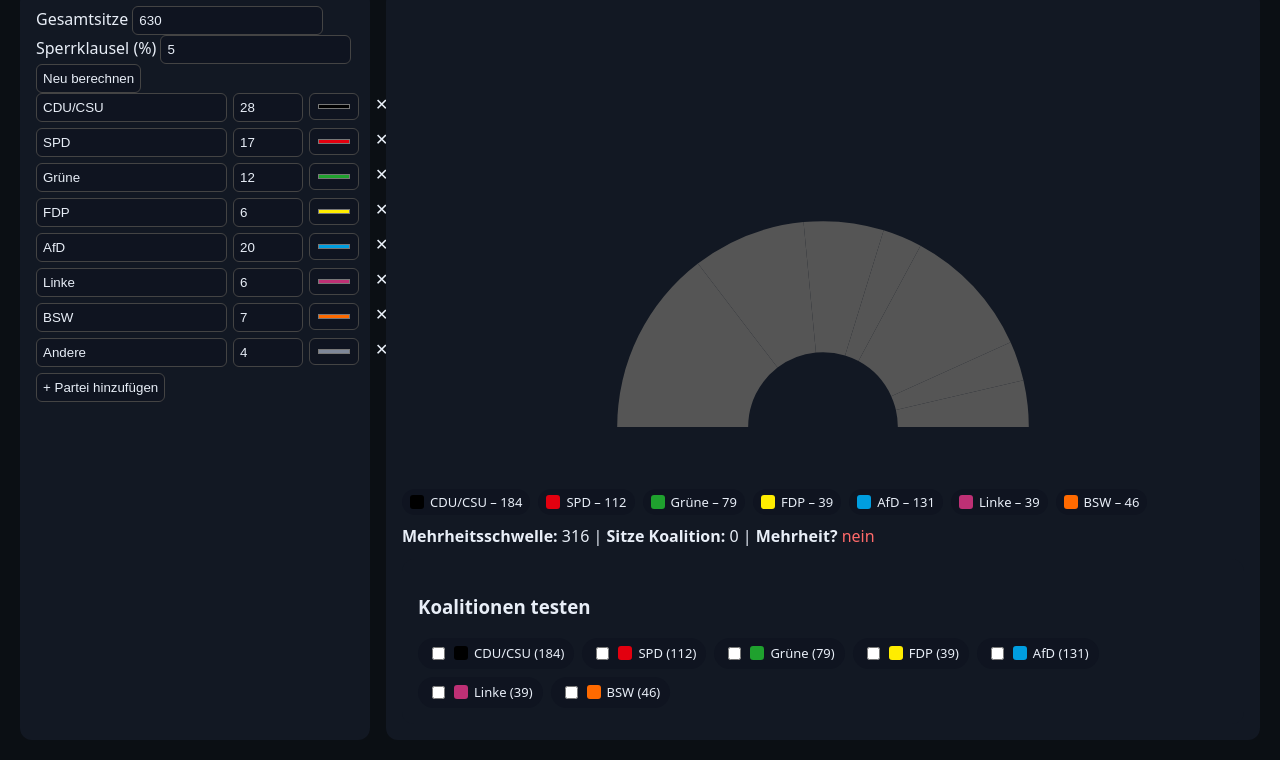
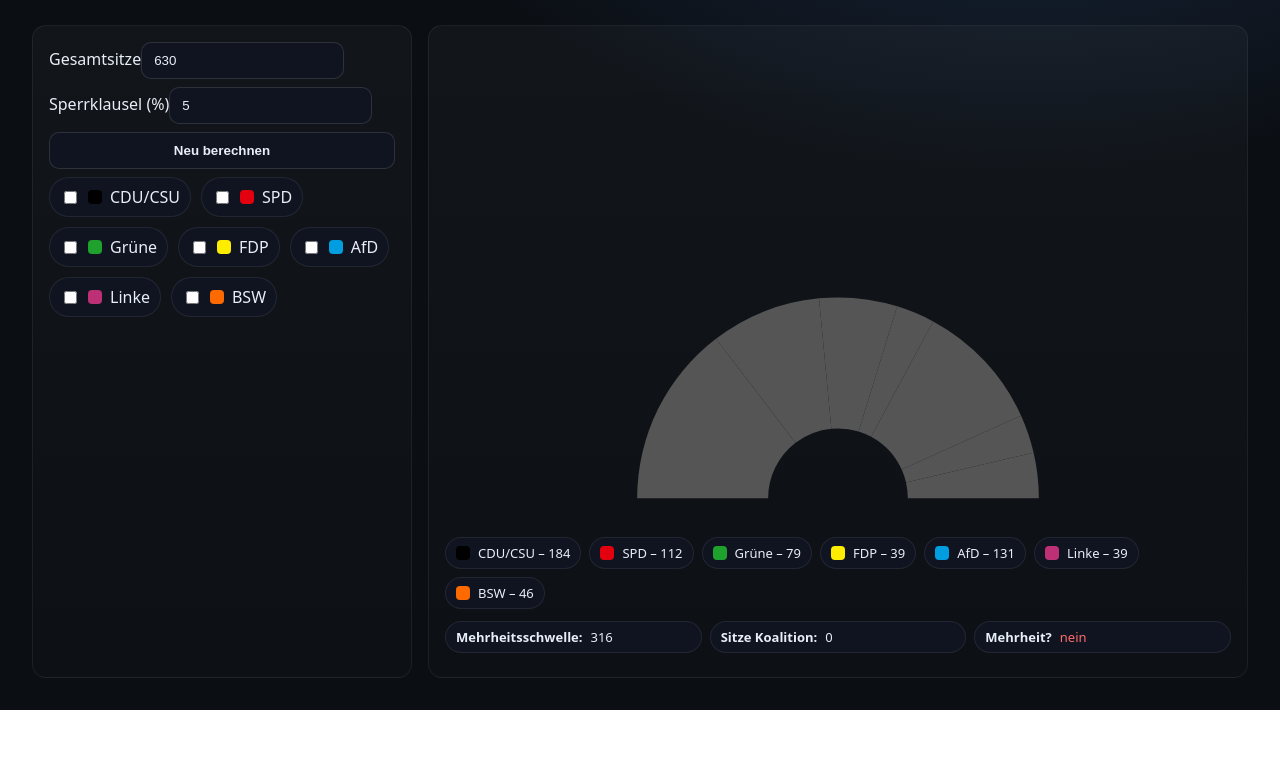
Before and after one commit to samuelherbst678-lab/officialkoaliton, a plain HTML site: page index.html in a window 1280 px wide. Shown: the part 104-864 px from the top of the page. After the commit the page ends 814 px from the top, so only its background shows below. Drawn offline with Linux system fonts and the light colour scheme.

Commit message:
Update index.html

```diff
--- a/index.html
+++ b/index.html
@@ -3,89 +3,124 @@
 <head>
 <meta charset="utf-8">
 <meta name="viewport" content="width=device-width, initial-scale=1">
-<title>Koalitionsrechner – Finale Version</title>
+<title>Koalitionsrechner</title>
 <style>
+  :root {
+    --bg: #0b0f14;
+    --card: #121823;
+    --ink: #e8eef7;
+    --muted: #a6b0bf;
+    --ok: #37d07a;
+    --bad: #ff6a6a;
+    --radius: 14px;
+  }
+  * { box-sizing: border-box; }
   body {
-    margin: 0;
-    padding: 20px;
-    font-family: system-ui, sans-serif;
-    background: #0b0f14;
-    color: #e8eef7;
+    margin:0; padding:32px;
+    font-family: system-ui,-apple-system,Segoe UI,Roboto,Ubuntu,Cantarell,Noto Sans,Helvetica,Arial;
+    background: radial-gradient(1200px 800px at 80% -20%, #1b2b45 0%, #0b0f14 55%);
+    color: var(--ink);
   }
-  h1 { margin-bottom: 10px; }
-  .wrap { display: grid; gap: 16px; grid-template-columns: 350px 1fr; }
+  h1 { margin:0 0 8px; font-size: clamp(20px,2.6vw,32px); }
+  p.sub { margin:0 0 24px; color:var(--muted); }
+
+  .wrap { display:grid; gap:16px; grid-template-columns:380px 1fr; }
+  @media(max-width:980px){ .wrap{ grid-template-columns:1fr; } }
+
   .card {
-    background: #121823;
-    border-radius: 12px;
-    padding: 16px;
+    background: linear-gradient(180deg,rgba(255,255,255,.03),rgba(255,255,255,.01));
+    border:1px solid rgba(255,255,255,.06);
+    border-radius: var(--radius);
+    padding:16px;
   }
-  .party-row {
-    display: grid;
-    grid-template-columns: 1fr 70px 60px 30px;
-    gap: 6px;
-    margin-bottom: 6px;
+  .row { display:flex; gap:8px; align-items:center; margin-bottom:8px; flex-wrap:wrap; }
+  .row>* { flex:1; }
+
+  input,select,button {
+    border-radius:10px;
+    border:1px solid rgba(255,255,255,.12);
+    background:#0f1420;
+    color:var(--ink);
+    padding:10px 12px;
   }
-  input,select,button {
-    background: #0f1420; border:1px solid #444; color:#e8eef7;
-    border-radius:6px; padding:6px;
-  }
-  button { cursor:pointer; }
+  button { cursor:pointer; font-weight:600; }
+
   .legend { display:flex; flex-wrap:wrap; gap:8px; margin-top:10px; }
   .legend .item {
-    display:flex; align-items:center; gap:6px; font-size:13px;
-    background:#0f1420; padding:4px 8px; border-radius:999px;
+    display:flex; align-items:center; gap:8px;
+    font-size:13px;
+    background:#0f1420;
+    border:1px solid rgba(255,255,255,.08);
+    padding:6px 10px;
+    border-radius:999px;
   }
-  .sw { width:14px; height:14px; border-radius:3px; display:inline-block; }
-  .checklist { display:flex; flex-wrap:wrap; gap:8px; margin-top:10px; }
+  .sw { width:14px; height:14px; border-radius:4px; display:inline-block; }
+
+  .pill { display:inline-flex; align-items:center; gap:8px;
+          font-size:13px; padding:6px 10px; border-radius:999px;
+          background:#0f1420; border:1px solid rgba(255,255,255,.08); }
+  .ok { color:var(--ok); }
+  .bad { color:var(--bad); }
+
+  .checklist { display:flex; flex-wrap:wrap; gap:10px; margin-top:8px; }
   .checklist label {
-    display:flex; align-items:center; gap:6px;
-    background:#0f1420; padding:6px 10px; border-radius:999px; font-size:13px;
+    display:flex; align-items:center; gap:8px;
+    border:1px solid rgba(255,255,255,.08);
+    padding:8px 10px; border-radius:999px;
+    background:#0f1420; cursor:pointer;
   }
-  .ok { color:#37d07a; }
-  .bad { color:#ff6a6a; }
-  svg path {
-    transition: all 0.8s ease;
-    transform-origin: center;
+
+  /* Animations */
+  path.segment {
+    transition: transform 0.8s ease-out, fill 0.4s ease;
+    transform-origin: bottom left;
+  }
+  path.segment.coalition {
+    transform: translateY(0px);
+  }
+  path.segment.non-coalition {
+    fill: #555; /* grau */
   }
 </style>
 </head>
 <body>
-  <h1>Koalitionsrechner – Finale Version</h1>
+  <h1>Koalitionsrechner – Proportionale Sitzverteilung</h1>
+  <p class="sub">Koalition auswählen und die Sitze live sehen.</p>
+
   <div class="wrap">
     <section class="card">
-      <div>
-        <label>Gesamtsitze</label>
-        <input id="totalSeats" type="number" value="630">
+      <div class="row">
+        <div><label>Gesamtsitze</label><input id="totalSeats" type="number" value="630"></div>
+        <div><label>Sperrklausel (%)</label><input id="threshold" type="number" value="5" step="0.1"></div>
       </div>
-      <div>
-        <label>Sperrklausel (%)</label>
-        <input id="threshold" type="number" value="5" step="0.1">
+      <div class="row">
+        <button id="calcBtn" type="button">Neu berechnen</button>
       </div>
-      <button id="calcBtn">Neu berechnen</button>
-      <div id="partyList"></div>
-      <button id="addRowBtn">+ Partei hinzufügen</button>
+      <div class="checklist" id="coalitionChecklist"></div>
     </section>
 
     <section class="card">
-      <svg id="seatChart" viewBox="0 0 900 500"></svg>
+      <svg id="seatChart" viewBox="0 0 900 550" preserveAspectRatio="xMidYMin meet"></svg>
       <div class="legend" id="legend"></div>
 
-      <div style="margin-top:10px">
-        <span><b>Mehrheitsschwelle:</b> <span id="majorityLbl">316</span></span> |
-        <span><b>Sitze Koalition:</b> <span id="coalSeats">0</span></span> |
-        <span><b>Mehrheit?</b> <span id="coalMajority" class="bad">nein</span></span>
-      </div>
-
-      <div class="card" style="margin-top:12px">
-        <h3>Koalitionen testen</h3>
-        <div class="checklist" id="coalitionChecklist"></div>
+      <div class="row" style="margin-top:12px">
+        <div class="pill"><strong>Mehrheitsschwelle:</strong> <span id="majorityLbl">316</span></div>
+        <div class="pill"><strong>Sitze Koalition:</strong> <span id="coalSeats">0</span></div>
+        <div class="pill"><strong>Mehrheit?</strong> <span id="coalMajority" class="bad">nein</span></div>
       </div>
     </section>
   </div>
 
 <script>
-const $ = s => document.querySelector(s);
-const $$ = s => Array.from(document.querySelectorAll(s));
+/* --- Polyfill für Safari: CSS.escape --- */
+if (!window.CSS || typeof CSS.escape !== "function") {
+  window.CSS = window.CSS || {};
+  CSS.escape = function(value) {
+    return String(value).replace(/[\0-\x1F\x7F]/g, "\uFFFD")
+      .replace(/^[0-9-]/, "\\$&")
+      .replace(/[^a-zA-Z0-9_\u00A0-\uFFFF-]/g, "\\$&");
+  };
+}
 
 const defaultParties = [
   {name:"CDU/CSU", color:"#000000", pct:28},
@@ -95,147 +130,127 @@ const defaultParties = [
   {name:"AfD",     color:"#009EE0", pct:20},
   {name:"Linke",   color:"#BE3075", pct:6},
   {name:"BSW",     color:"#FF6A00", pct:7},
-  {name:"Andere",  color:"#7e8799", pct:4},
 ];
 
-// --- Zuteilung ---
-function allocateSeats(parties,seats){
+function allocateSeats(parties, totalSeats){
   const factor=1000000, Q=[];
-  parties.forEach((p,i)=>{const v=p.pct*factor; for(let k=0;k<seats+5;k++)Q.push({i,val:v/(k+0.5)})});
+  parties.forEach((p,i)=>{ const v=p.pct*factor;
+    for(let k=0;k<totalSeats+5;k++){ Q.push({i,val:v/(k+0.5)}); }
+  });
   Q.sort((a,b)=>b.val-a.val);
-  const top=Q.slice(0,seats), c=new Array(parties.length).fill(0);
+  const top=Q.slice(0,totalSeats);
+  const c=new Array(parties.length).fill(0);
   top.forEach(q=>c[q.i]++);
   return c;
 }
 
-// --- Sitze berechnen ---
-function computeSeats(parties,totalSeats,threshold){
-  const ok = parties.filter(p => p.pct>=threshold && p.name!=="Andere");
+function computeSeats(parties, totalSeats, threshold){
+  const ok = parties.filter(p => p.pct >= threshold);
   const result = parties.map(p=>({...p,seats:0}));
-  if(ok.length===0) return result;
   const counts = allocateSeats(ok,totalSeats);
   ok.forEach((p,idx)=>{
     const i = parties.findIndex(pp=>pp.name===p.name);
     result[i].seats = counts[idx];
   });
-  result.forEach(p=>{ if(p.name==="Andere") p.seats=0; }); // <--- Andere nie rein
   return result;
 }
 
-// --- Zeichnen ---
-function drawHalfRing(svg,data,totalSeats,coalitionIdx){
+function drawHalfRing(svg, data, totalSeats, coalitionNames){
   svg.innerHTML="";
-  const w=900,h=500,cx=w/2,cy=h*0.9;
-  const rOuter=220, rInner=80;
-  let total=data.reduce((a,b)=>a+b.seats,0)||totalSeats;
+  const w=900, h=550, cx=w/2, cy=h*0.95;
+  const rOuter=230, rInner=80;
+  let total = data.reduce((a,b)=>a+b.seats,0);
+  if(total===0) total=totalSeats;
   let start=Math.PI;
-
   const g=document.createElementNS("http://www.w3.org/2000/svg","g");
   g.setAttribute("transform",`translate(${cx},${cy})`);
   svg.appendChild(g);
 
-  data.forEach((p,idx)=>{
-    const share=(p.seats||0)/total, sweep=share*Math.PI, end=start+sweep;
+  function arcPath(r1,r2,a0,a1){
+    const large=(a1-a0)>Math.PI?1:0;
+    const x0o=r1*Math.cos(a0), y0o=r1*Math.sin(a0);
+    const x1o=r1*Math.cos(a1), y1o=r1*Math.sin(a1);
+    const x1i=r2*Math.cos(a1), y1i=r2*Math.sin(a1);
+    const x0i=r2*Math.cos(a0), y0i=r2*Math.sin(a0);
+    return `M ${x0o} ${y0o} A ${r1} ${r1} 0 ${large} 1 ${x1o} ${y1o}
+            L ${x1i} ${y1i} A ${r2} ${r2} 0 ${large} 0 ${x0i} ${y0i} Z`;
+  }
+
+  data.forEach(p=>{
+    const share=p.seats/total;
+    const sweep=share*Math.PI;
+    const end=start+sweep;
     if(sweep>0){
       const path=document.createElementNS("http://www.w3.org/2000/svg","path");
-      path.setAttribute("d",arcPath(0,0,rOuter,rInner,start,end));
-      const inCoalition = coalitionIdx.includes(idx);
-      path.setAttribute("fill", inCoalition ? p.color : "#555");
-      path.style.transform="scale(0.8)";
-      setTimeout(()=>{path.style.transform="scale(1)";},30);
+      path.setAttribute("d",arcPath(rOuter,rInner,start,end));
+      path.setAttribute("data-name",p.name);
+      path.classList.add("segment");
+      if(coalitionNames.includes(p.name)){
+        path.classList.add("coalition");
+        path.setAttribute("fill",p.color);
+        path.style.transform="translateY(50px)"; // Startposition unten
+        requestAnimationFrame(()=>{
+          path.style.transform="translateY(0px)";
+        });
+      } else {
+        path.classList.add("non-coalition");
+        path.setAttribute("fill","#555");
+      }
       g.appendChild(path);
     }
     start=end;
   });
 
-  $("#majorityLbl").textContent=(Math.floor(totalSeats/2)+1);
+  document.getElementById("majorityLbl").textContent=(Math.floor(totalSeats/2)+1).toString();
 }
 
-function arcPath(cx,cy,r1,r2,a0,a1){
-  const large=(a1-a0)>Math.PI?1:0;
-  const x0o=cx+r1*Math.cos(a0), y0o=cy+r1*Math.sin(a0);
-  const x1o=cx+r1*Math.cos(a1), y1o=cy+r1*Math.sin(a1);
-  const x1i=cx+r2*Math.cos(a1), y1i=cy+r2*Math.sin(a1);
-  const x0i=cx+r2*Math.cos(a0), y0i=cy+r2*Math.sin(a0);
-  return `M${x0o},${y0o}A${r1},${r1} 0 ${large} 1 ${x1o},${y1o}L${x1i},${y1i}A${r2},${r2} 0 ${large} 0 ${x0i},${y0i}Z`;
-}
-
-// --- Legend & Checklist ---
 function renderLegend(data){
-  $("#legend").innerHTML="";
+  const legend=document.getElementById("legend");
+  legend.innerHTML="";
   data.filter(p=>p.seats>0).forEach(p=>{
     const el=document.createElement("div");
     el.className="item";
     el.innerHTML=`<span class="sw" style="background:${p.color}"></span>${p.name} – ${p.seats}`;
-    $("#legend").appendChild(el);
+    legend.appendChild(el);
   });
 }
+
 function renderChecklist(data){
-  const wrap=$("#coalitionChecklist");
+  const wrap=document.getElementById("coalitionChecklist");
   wrap.innerHTML="";
-  data.filter(p=>p.seats>0).forEach((p,idx)=>{
-    const lab=document.createElement("label");
-    lab.innerHTML=`<input type="checkbox" data-idx="${idx}"><span class="sw" style="background:${p.color}"></span>${p.name} (${p.seats})`;
-    wrap.appendChild(lab);
+  data.forEach((p,idx)=>{
+    if(p.seats>0){
+      const lab=document.createElement("label");
+      lab.innerHTML=`<input type="checkbox" data-idx="${idx}"><span class="sw" style="background:${p.color}"></span>${p.name}`;
+      wrap.appendChild(lab);
+    }
   });
-  wrap.querySelectorAll("input").forEach(cb=>cb.addEventListener("change",recomputeCoalitionSum));
+  wrap.querySelectorAll("input[type=checkbox]").forEach(cb=>{
+    cb.addEventListener("change", calcAndRender);
+  });
 }
 
-// --- Koalition ---
-function recomputeCoalitionSum(){
-  const totalSeats=parseInt($("#totalSeats").value)||0;
+function calcAndRender(){
+  const totalSeats=parseInt(document.getElementById("totalSeats").value)||0;
+  const threshold=parseFloat(document.getElementById("threshold").value)||0;
+  const seatsData=computeSeats(defaultParties,totalSeats,threshold);
+  const selected=[];
+  document.querySelectorAll("#coalitionChecklist input[type=checkbox]").forEach(cb=>{
+    if(cb.checked) selected.push(defaultParties[cb.dataset.idx].name);
+  });
+  drawHalfRing(document.getElementById("seatChart"),seatsData,totalSeats,selected);
+  renderLegend(seatsData);
+  renderChecklist(seatsData);
+  const sum=seatsData.filter(p=>selected.includes(p.name)).reduce((a,b)=>a+b.seats,0);
+  document.getElementById("coalSeats").textContent=sum;
   const majority=Math.floor(totalSeats/2)+1;
-  const selected=[];
-  $("#coalitionChecklist input:checked").forEach(cb=>selected.push(parseInt(cb.dataset.idx)));
-  const data=window.__lastSeats||[];
-  const sum=selected.reduce((a,i)=>a+(data[i]?.seats||0),0);
-  $("#coalSeats").textContent=sum;
   const ok=sum>=majority;
-  $("#coalMajority").textContent=ok?"ja":"nein";
-  $("#coalMajority").className=ok?"ok":"bad";
-  drawHalfRing($("#seatChart"),data,totalSeats,selected);
+  document.getElementById("coalMajority").textContent=ok?"ja":"nein";
+  document.getElementById("coalMajority").className=ok?"ok":"bad";
 }
 
-// --- Init ---
-function init(){
-  $("#partyList").innerHTML="";
-  defaultParties.forEach(p=>addPartyRow(p));
-  calcAndRender();
-}
-function addPartyRow(p){
-  const row=document.createElement("div");
-  row.className="party-row";
-  row.innerHTML=`<input class="pName" value="${p.name}">
-    <input class="pPct" type="number" value="${p.pct}">
-    <input class="pColor" type="color" value="${p.color}">
-    <div class="del">✕</div>`;
-  row.querySelector(".del").onclick=()=>{row.remove();calcAndRender();};
-  $("#partyList").appendChild(row);
-  row.querySelectorAll("input").forEach(inp=>inp.addEventListener("change",calcAndRender));
-}
-function readInputs(){
-  const totalSeats=parseInt($("#totalSeats").value)||0;
-  const threshold=parseFloat($("#threshold").value)||0;
-  const partyRows=$$("#partyList .party-row");
-  const parties=partyRows.map(r=>({
-    name:r.querySelector(".pName").value,
-    pct:parseFloat(r.querySelector(".pPct").value)||0,
-    color:r.querySelector(".pColor").value
-  }));
-  return {totalSeats,threshold,parties};
-}
-function calcAndRender(){
-  const {totalSeats,threshold,parties}=readInputs();
-  const seatsData=computeSeats(parties,totalSeats,threshold);
-  const shown=seatsData.filter(p=>p.seats>0);
-  window.__lastSeats=shown;
-  drawHalfRing($("#seatChart"),shown,totalSeats,[]);
-  renderLegend(shown);
-  renderChecklist(shown);
-}
-$("#addRowBtn").onclick=()=>{addPartyRow({name:"Neue Partei",color:"#8888ff",pct:0});};
-$("#calcBtn").onclick=calcAndRender;
-init();
+document.getElementById("calcBtn").addEventListener("click",calcAndRender);
+calcAndRender();
 </script>
 </body>
 </html>
```
